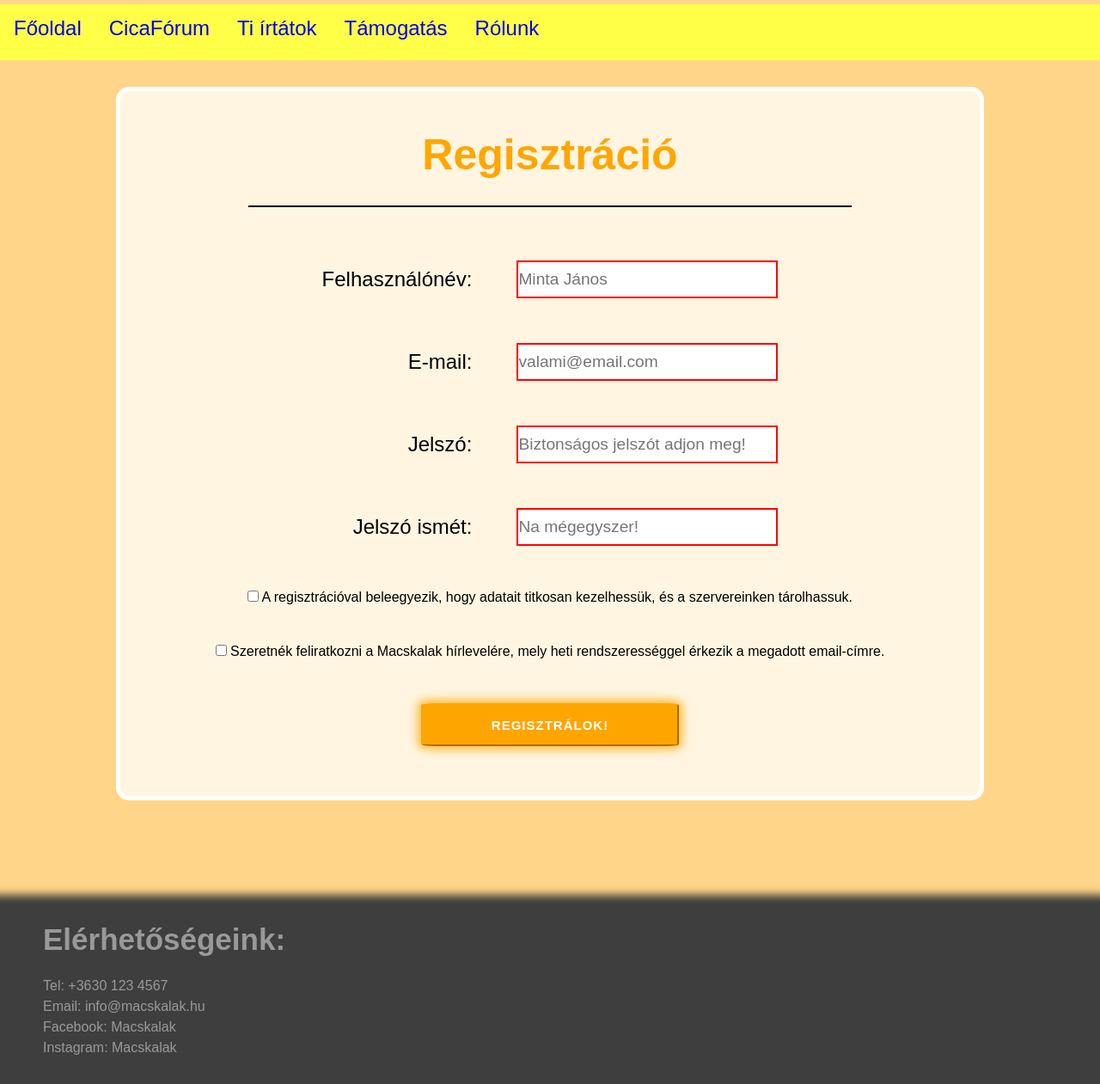
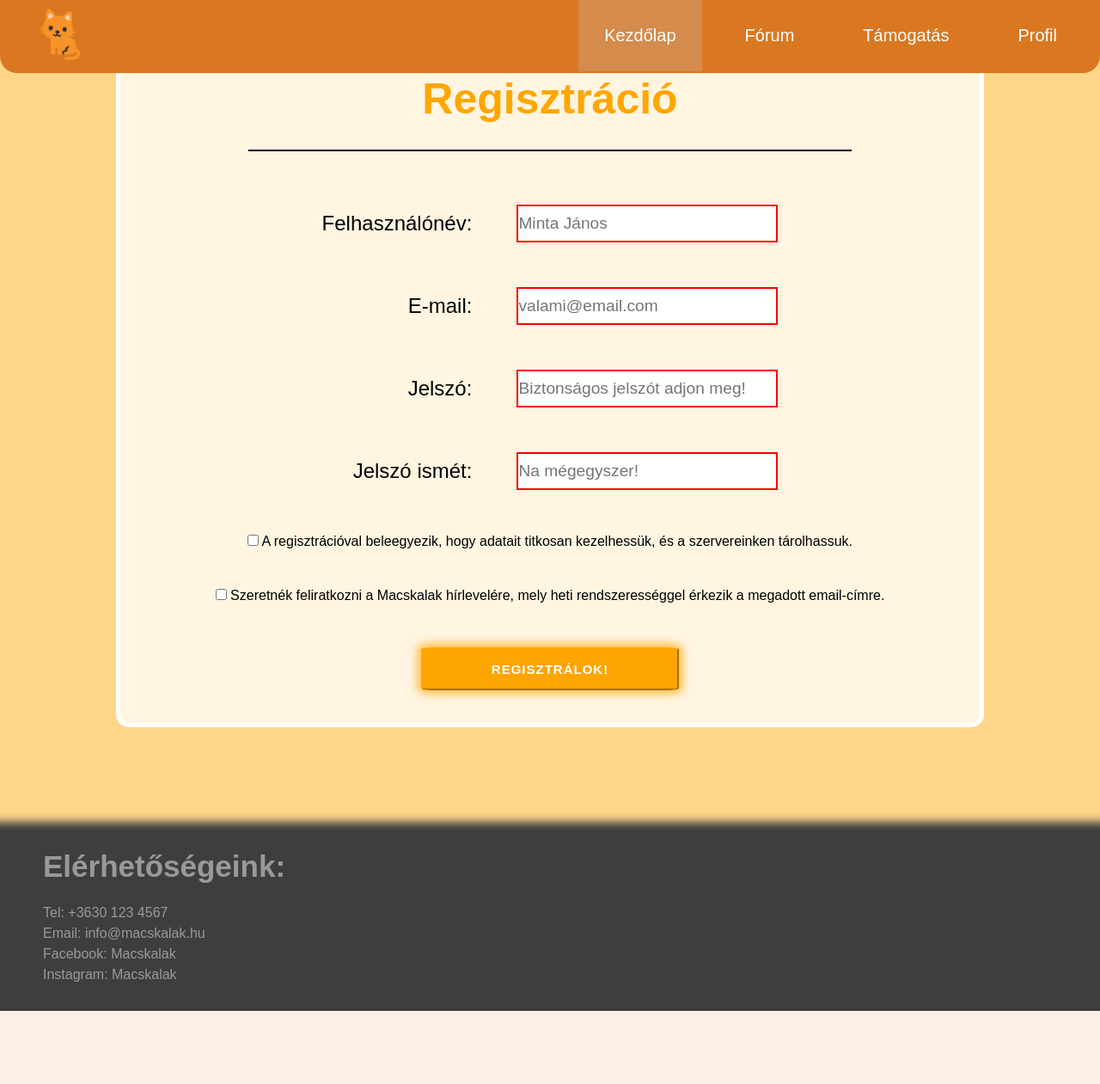
Before and after one commit to Valesz/Webterv-projekt, a PHP site: page /HTML/registerscreen.html in a window 1280 px wide. Shown: the whole page at 86% size. After the commit the page ends 1176 px from the top, so only its background shows below. Run offline with PHP 8.4, Linux system fonts and the light colour scheme.

Commit message:
Navigation bar implemented, so it matches the main design.

```diff
--- a/Projektmunka/CSS/register_style.css
+++ b/Projektmunka/CSS/register_style.css
@@ -8,28 +8,87 @@ body {
     font-family: Arial, Helvetica, sans-serif;
 }
 
-nav {
-    height: 65px;
-    overflow: hidden;
-    background-color: rgb(255, 255, 71);
-    position: sticky;
-    display: block;
-    top: 5px;
-    width: 100%;
+@keyframes megjelenes {
+    from {
+        opacity: 0.3;
+    }
+    to {
+        opacity: 1;
+    }
 }
 
-nav a {
-    font-size: x-large;
-    text-align: center;
-    float: left;
-    background-color: rgb(255, 255, 71);
-    padding: 14px 16px;
-    text-decoration: none;
+nav {
+    position: sticky;
+    top: 85px;
+    overflow: none;
+    animation: megjelenes 500ms ease-in;
+    float:inline-end;
+    width: 100%;
+    translate: 0 -100%;
+    z-index: 10;
 }
 
-nav a:hover {
-    height: 100%;
-    background-color: rgb(188, 205, 7);
+nav ul {
+    margin: auto;
+    list-style-type: none;
+    width: 100%;
+    background-color: #da7821;
+    height: 85px;
+    border-radius: 0 0 20px 20px;
+}
+
+nav ul li {
+    float: right;
+    margin-right: 20px;
+}
+
+#profile-img {
+    display: inline-block;
+    width: 5%;
+}
+
+a.gomb {
+    padding: 30px;
+    display: block;
+    color: white;
+    text-align: center;
+    text-decoration: none;
+    font-size: 20px;
+    transition: all 500ms;
+}
+
+
+a.gomb:hover {
+    transition: all 500ms;
+    padding: 27px 25px;
+    background-color: #d48b4b;
+    font-size: 25px;
+}
+
+li.icon-img-container {
+    display: flex;
+    float: left;
+}
+
+.icon-img {
+    padding: 10px 20px;
+    height: 60px;
+    margin-left: 20px;
+    transition: all 500ms;
+}
+
+.icon-img:hover {
+    height: 68px;
+    padding: 8px 25px;
+    background-color: #d48b4b;
+    transition: all 500ms;
+}
+
+.active {
+    transition: all 500ms;
+    padding: 27px 25px;
+    background-color: #d48b4b;
+    font-size: 25px;
 }
 
 hr {
@@ -42,7 +101,7 @@ hr {
 
 form {
     padding-top: 20px;
-    height: 800px;
+    height: 780px;
     width: 1000px;
     margin-left: auto;
     margin-right: auto;
--- a/Projektmunka/HTML/registerscreen.html
+++ b/Projektmunka/HTML/registerscreen.html
@@ -11,11 +11,13 @@
 <body>
 
     <nav>
-        <a href="#Főoldal">Főoldal</a>
-        <a href="#CicaFórum">CicaFórum</a>
-        <a href="#Tiírtátok">Ti írtátok</a>
-        <a href="#Támogatás">Támogatás</a>
-        <a href="#Rólunk">Rólunk</a>
+        <ul>
+            <li><a href="" class="gomb">Profil</a></li>
+            <li><a href="" class="gomb">Támogatás</a></li>
+            <li><a href="" class="gomb">Fórum</a></li>
+            <li><a href="" class="gomb active">Kezdőlap</a></li>
+            <li class="icon-img-container"><a href=""><img src="../Kepek/cat.png" class="icon-img" alt=""></a></li>
+        </ul>
     </nav>
 
     <br>
```
